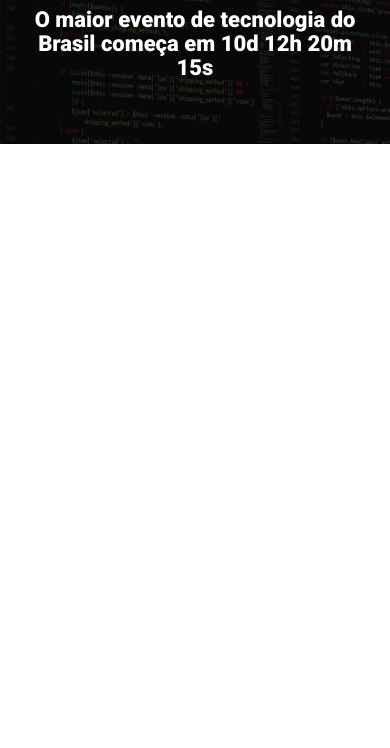
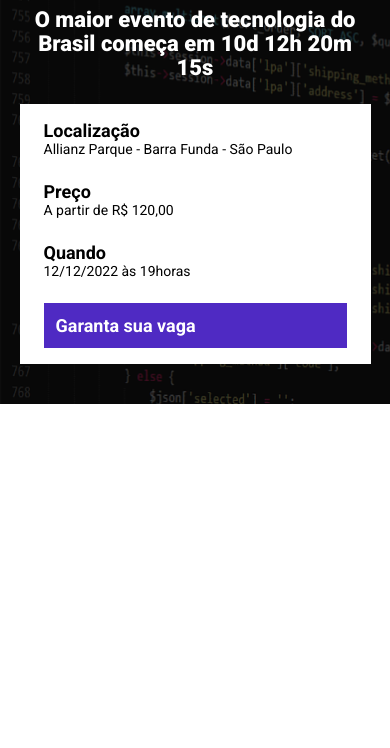
Before and after one commit to WebDesigner279/EBAC_TALKS, a website built with Parcel: page src/index.html in a window 390 px wide. Shown: the part 96-844 px from the top of the page. Built offline with nearby package versions, Linux system fonts and the light colour scheme.

Commit message:
conclusão da sessão hero

```diff
--- a/src/index.html
+++ b/src/index.html
@@ -17,6 +17,25 @@
             <p class="hero__text">
                 O maior evento de tecnologia do Brasil começa em 10d 12h 20m 15s
             </p>
+            <div class="infos-bar">
+                <ul class="infos-bar__infos">
+                    <li class="infos-bar__infos__item">
+                        <b>Localização</b>
+                        Allianz Parque - Barra Funda - São Paulo
+                    </li>
+                    <li class="infos-bar__infos__item">
+                        <b>Preço</b>
+                        A partir de R$ 120,00
+                    </li>
+                    <li class="infos-bar__infos__item">
+                        <b>Quando</b>
+                        12/12/2022 às 19horas
+                    </li>
+                </ul>
+                <a href="#" class="button button--primary">
+                    Garanta sua vaga
+                </a>
+            </div>
         </div>
     </header>
 
--- /dev/null
+++ b/src/styles/components/_buttons.scss
@@ -0,0 +1,24 @@
+.button {
+    padding: 12px;
+    font-size: 18px;
+    font-weight: bold;
+    text-decoration: none;
+    text-align: center;
+    white-space: nowrap;
+
+    &--primary {
+        color: #fff;
+        background-color: #4f2ac3;
+    }
+
+    // celulares
+    @media (max-width: 640px) {
+        display: block;
+        width: 100%;
+    }
+
+    @media (max-width: 1024px) {
+        display: flex;
+        align-items: center;
+    }
+}
--- /dev/null
+++ b/src/styles/components/_infos_bar.scss
@@ -0,0 +1,41 @@
+.infos-bar {
+    padding: 16px 24px;
+    background-color: #fff;
+    display: flex;
+    justify-content: space-between;
+
+    &__infos {
+        display: flex;
+        gap: 40px;
+
+        &__item {
+            font-size: 14px;
+            color: #000;
+
+            b {
+                font-size: 18px;
+                display: block;
+                color: #000;
+            }
+        }
+    }
+
+    // celulares
+    @media (max-width: 640px) {
+        display: block;
+
+        &__infos {
+            display: block;
+
+            &__item {
+                margin-bottom: 24px;
+            }
+        }
+    }
+
+    @media (max-width: 1024px) {
+        &__infos {
+            gap: 16px;
+        }
+    }
+}
--- a/src/styles/main.scss
+++ b/src/styles/main.scss
@@ -1,4 +1,7 @@
 @use 'hero';
+@use 'components/infos_bar';
+@use 'components/buttons';
+
 
 * {
     margin: 0;
@@ -6,6 +9,7 @@
     box-sizing: border-box;
     font-family: Roboto, sans-serif;
     color: #fff; // cor padrão dos textos do site.
+    list-style: none;
 }
 
 .container {
```
